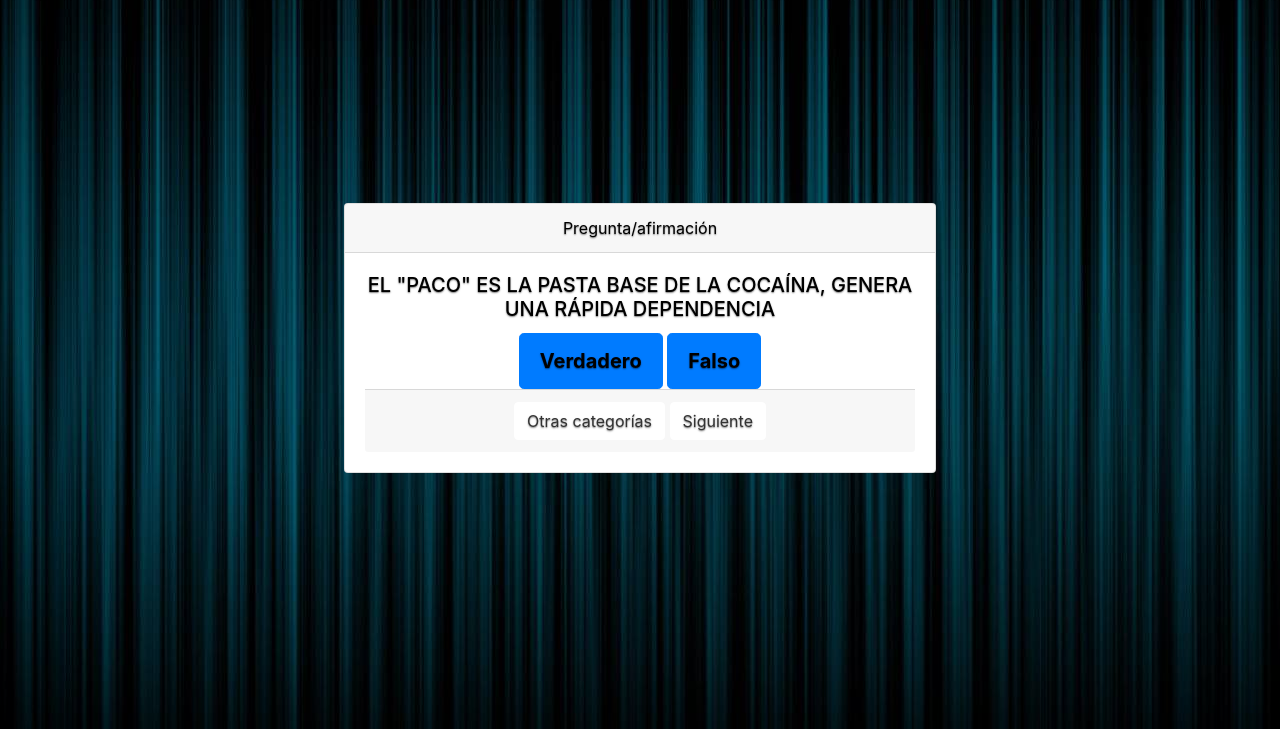
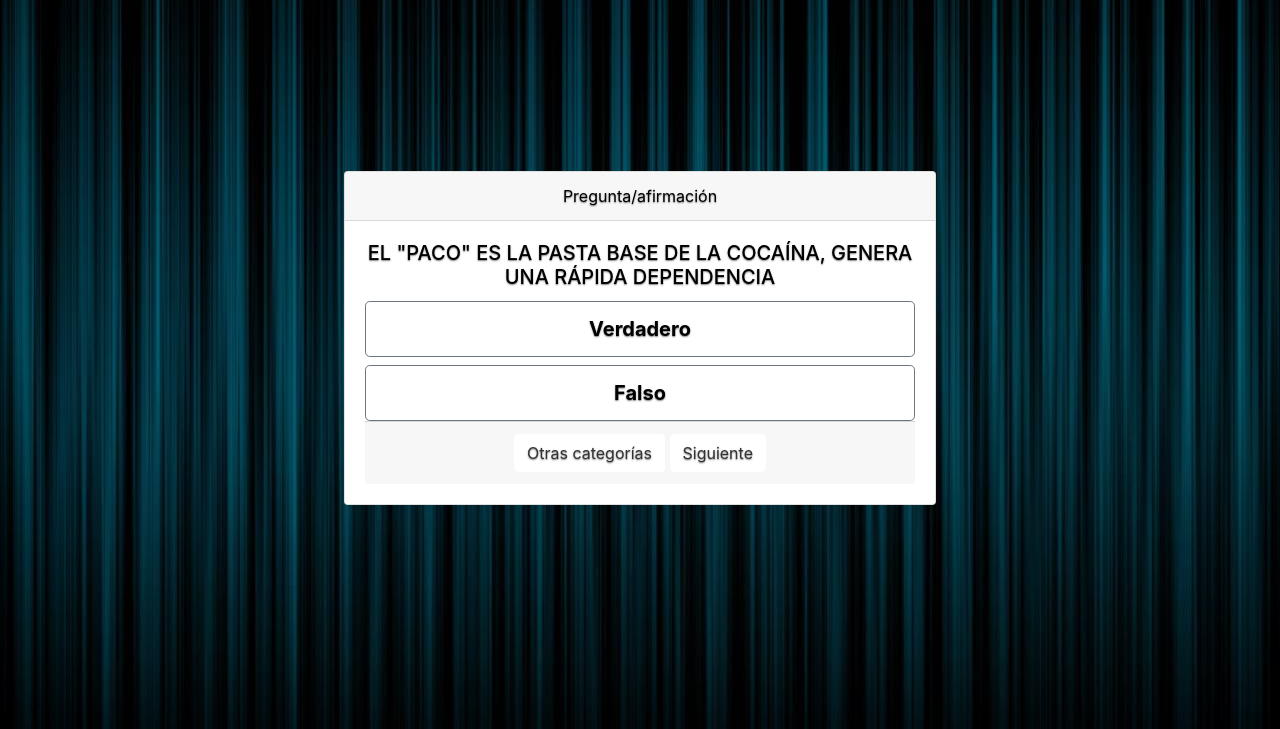
Before and after one commit to Devs4good/PrevenApp, a plain HTML site: page trivia-ilegal.html in a window 1280 px wide. Shown: the part 71-800 px from the top of the page. Drawn offline with nearby package versions, Linux system fonts and the light colour scheme.

Commit message:
estilo de botones

```diff
--- a/trivia-ilegal.html
+++ b/trivia-ilegal.html
@@ -37,8 +37,8 @@
         <div class="card-body">
           <h5 class="card-title" id="ilegal-question"></h5>
           <p class="card-text" id="ilegal-question-info"></p>
-          <a class="btn btn-lg btn-primary" id="ilegal-true">Verdadero</a>
-          <a class="btn btn-lg btn-primary" id="ilegal-false">Falso</a>
+          <a class="btn btn-lg btn-block btn-outline-secondary" id="ilegal-true">Verdadero</a>
+          <a class="btn btn-lg btn-block btn-outline-secondary" id="ilegal-false">Falso</a>
           <div class="card-footer text-muted">
             <a href="trivia.html" class="btn btn-secondary">Otras categorías</a>
             <a href="#" class="btn btn-secondary" id="ilegal-next-btn">Siguiente</a>
```
